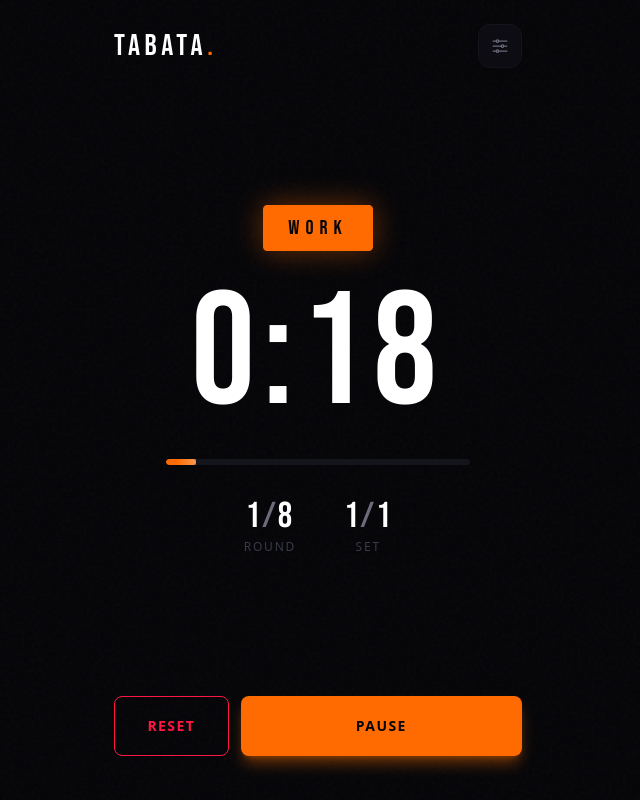
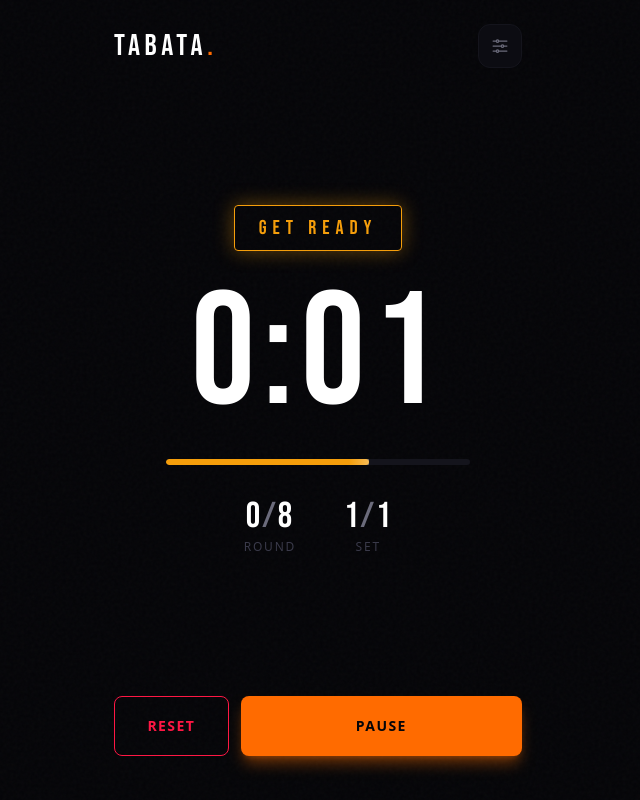
Before and after one commit to zyuapp/just-tabata, a plain HTML site: page index.html in a window 1280 px wide. Both pictures are taken after a click on the button "START". Shown: the whole page, without its empty margins (322-962 px from the left). Drawn offline with nearby package versions, Linux system fonts and the light colour scheme.

Commit message:
Add 3-second countdown before workout starts

```diff
--- a/index.html
+++ b/index.html
@@ -74,6 +74,13 @@
             color: var(--color-text-secondary);
         }
 
+        .phase-badge-countdown {
+            background: transparent;
+            border-color: #f59e0b;
+            color: #f59e0b;
+            box-shadow: 0 0 20px rgba(245, 158, 11, 0.4);
+        }
+
         .phase-badge-done {
             background: transparent;
             border-color: var(--color-accent);
@@ -90,6 +97,10 @@
 
         .progress-fill-done {
             background: var(--color-accent);
+        }
+
+        .progress-fill-countdown {
+            background: #f59e0b;
         }
 
         .progress-shine::after {
@@ -292,6 +303,9 @@
             if (state.phase === 'ready') {
                 phaseEl.textContent = 'GET READY';
                 phaseEl.classList.add('phase-badge-ready');
+            } else if (state.phase === 'countdown') {
+                phaseEl.textContent = 'GET READY';
+                phaseEl.classList.add('phase-badge-countdown');
             } else if (state.phase === 'work') {
                 phaseEl.textContent = 'WORK';
                 phaseEl.classList.add('phase-badge-work');
@@ -308,6 +322,8 @@
                 elements.progressFill.classList.add('progress-fill-rest');
             } else if (state.phase === 'done') {
                 elements.progressFill.classList.add('progress-fill-done');
+            } else if (state.phase === 'countdown') {
+                elements.progressFill.classList.add('progress-fill-countdown');
             } else {
                 elements.progressFill.classList.add('bg-accent');
             }
@@ -328,10 +344,9 @@
 
             if (!state.isRunning) {
                 if (state.phase === 'ready') {
-                    state.phase = 'work';
-                    state.currentRound = 1;
-                    state.timeRemaining = state.workTime;
-                    speak('Work');
+                    state.phase = 'countdown';
+                    state.timeRemaining = 3;
+                    speak('Get Ready');
                 }
                 state.isRunning = true;
                 state.isPaused = false;
@@ -381,6 +396,11 @@
                         state.timeRemaining = state.restTime;
                         speak('Rest');
                     }
+                } else if (state.phase === 'countdown') {
+                    state.phase = 'work';
+                    state.currentRound = 1;
+                    state.timeRemaining = state.workTime;
+                    speak('Work');
                 } else if (state.phase === 'rest') {
                     state.phase = 'work';
                     state.timeRemaining = state.workTime;
```
